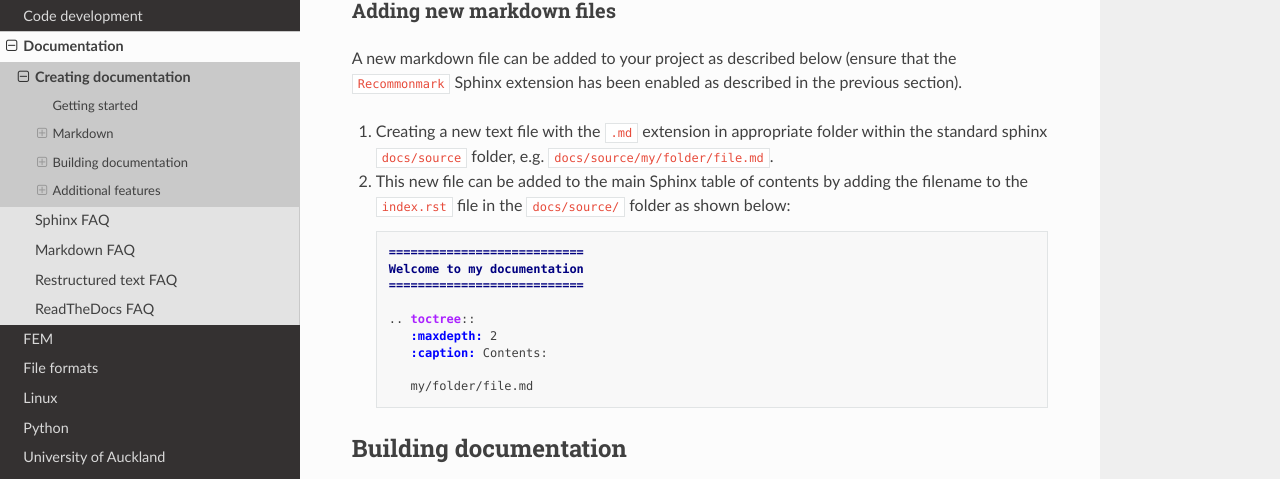
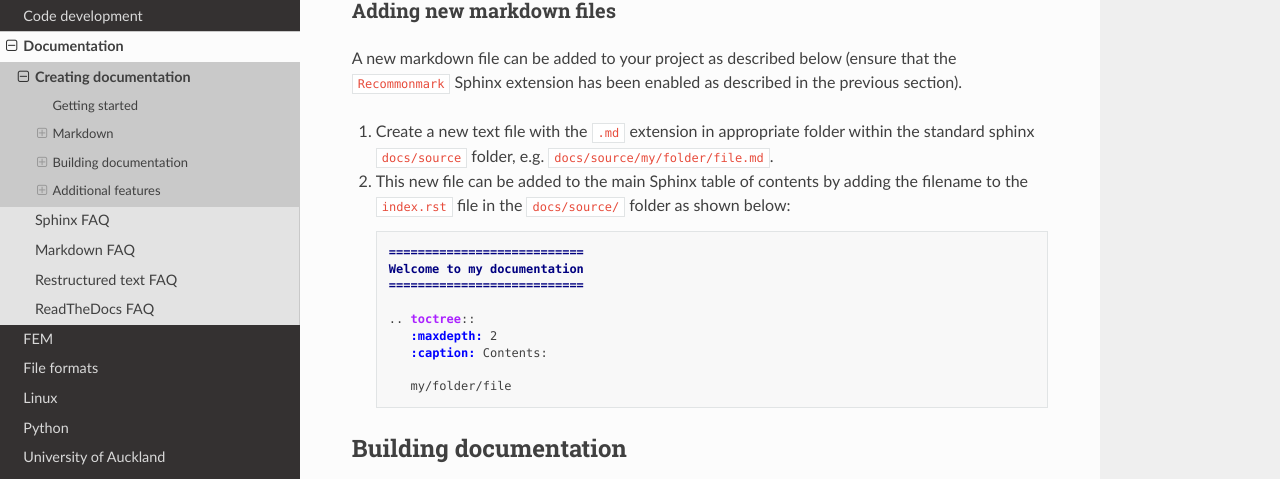
Before and after one commit to PrasadBabarendaGamage/bioengineering-toolbox, a Sphinx documentation site: the page built from docs/source/documentation/creating_documentation.md, in a window 1280 px wide and 900 px high, scrolled down 626 px. Shown: the part 136-615 px from the top of the window. Built offline with Sphinx 7.4.7 and the Read the Docs theme 2.0.0, drawn with Linux system fonts in a browser that asks for light colours; pages that are not in the unit, such as notebooks, are missing from menus.

Commit message:
Updates to create documentation

````diff
--- a/docs/source/documentation/creating_documentation.md
+++ b/docs/source/documentation/creating_documentation.md
@@ -32,7 +32,7 @@ A new markdown file can be added to your project as described below (ensure
 that the `Recommonmark` Sphinx extension has been enabled as described in the
 previous section).
 
-1. Creating a new text file with the `.md` extension in appropriate folder
+1. Create a new text file with the `.md` extension in appropriate folder
 within the standard sphinx `docs/source` folder, e.g.
 `docs/source/my/folder/file.md`.
 2. This new file can be added to the main Sphinx table of contents by
@@ -47,7 +47,7 @@ shown below:
        :maxdepth: 2
        :caption: Contents:
 
-       my/folder/file.md
+       my/folder/file
     ```
 
 ## Building documentation
````
